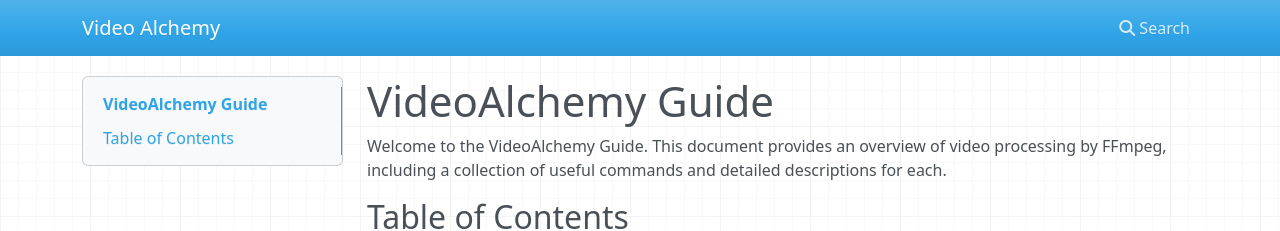
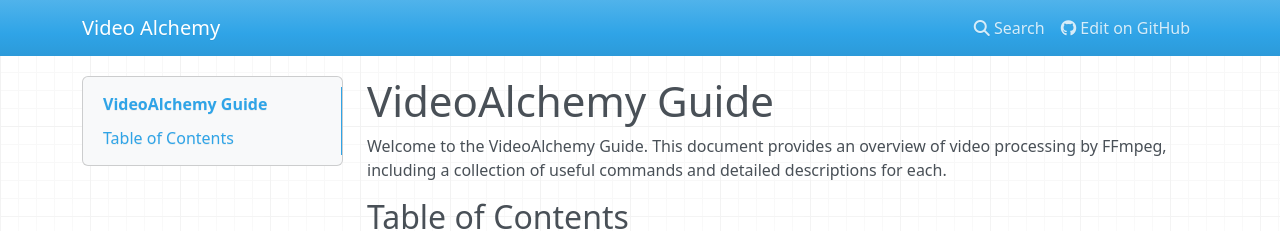
Before and after one commit to viddotech/videoalchemy, an MkDocs documentation site: the page built from docs/index.md, in a window 1280 px wide. Shown: the top 231 px of the page. Built offline with MkDocs 1.6.1, drawn with Linux system fonts in a browser that asks for light colours; nearby versions of some CDN libraries.

Commit message:
fix: improve mkdocs config.

```diff
--- a/mkdocs.yml
+++ b/mkdocs.yml
@@ -1,3 +1,11 @@
 site_name: Video Alchemy
 nav:
   - Home: index.md
+repo_url: https://github.com/viddotech/videoalchemy
+repo_name: GitHub
+edit_uri: https://github.com/viddotech/videoalchemy/edit/main/docs/
+theme:
+  name: mkdocs
+  highlightjs: true
+  hljs_languages:
+    - bash
```
Also changed, not shown: README.md (+0 -1 lines).
